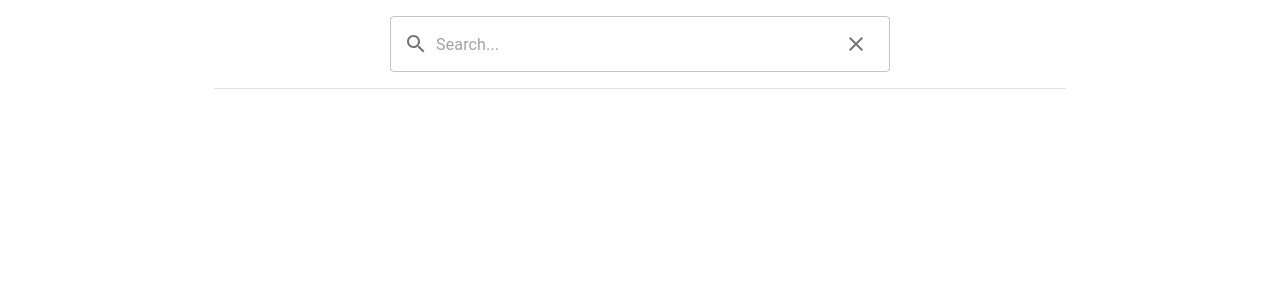
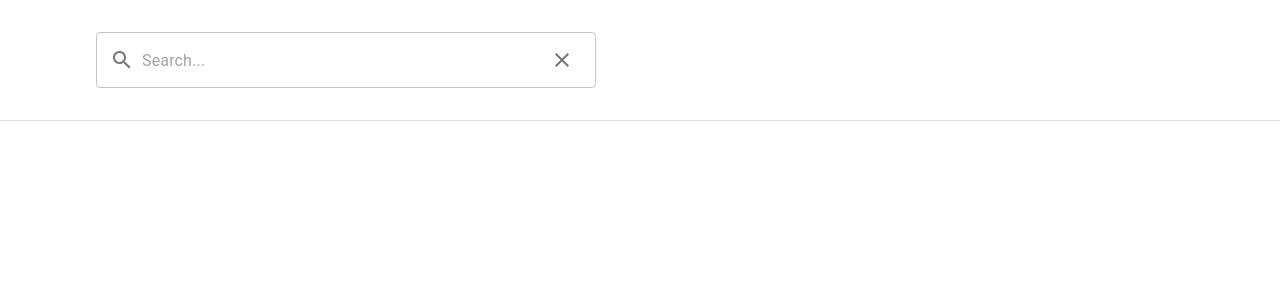
Before and after one commit to kaushnian/mini-search, a Next.js app: page / in a window 1280 px wide. Shown: the top 300 px of the page. Built offline with nearby package versions, Linux system fonts and the light colour scheme.

Commit message:
Alighn layout to the left

```diff
--- a/Components/SearchQuery.js
+++ b/Components/SearchQuery.js
@@ -13,7 +13,7 @@ export default function SearchQuery({ onChange }) {
   };
 
   return (
-    <Box sx={{ pt: 2, pb: 2, display: 'flex', justifyContent: 'center' }}>
+    <Box sx={{ pl: 8 }}>
       <form autoComplete="off" onSubmit={handleSubmit}>
         <TextField
           sx={{ width: 500 }}
--- a/pages/index.js
+++ b/pages/index.js
@@ -15,7 +15,7 @@ export default function Home() {
         <link rel="icon" href="/favicon.ico" />
       </Head>
 
-      <Container maxWidth="md">
+      <Container maxWidth="false" disableGutters>
         <header>
           <SearchQuery onChange={setQuery}></SearchQuery>
         </header>
--- a/styles/globals.css
+++ b/styles/globals.css
@@ -14,3 +14,8 @@ a {
 * {
   box-sizing: border-box;
 }
+
+header,
+main {
+  padding: 32px;
+}
```
